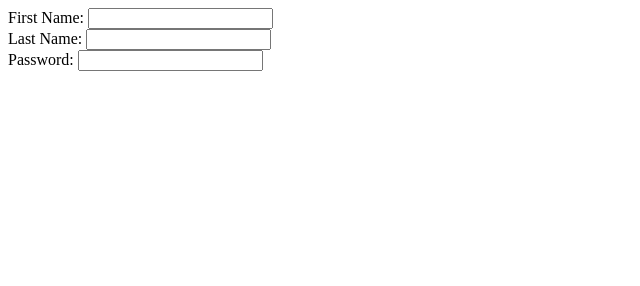
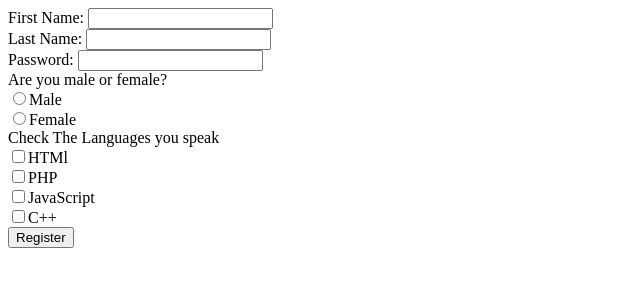
Before and after one commit to UneasyFool/WebSite, a plain HTML site: page Login-File.html in a window 1280 px wide. Shown: the whole page, without its empty margins (0-640 px from the left). Drawn offline with Linux system fonts and the light colour scheme.

Commit message:
Update Login-File.html

```diff
--- a/Login-File.html
+++ b/Login-File.html
@@ -8,6 +8,15 @@
 First Name: <input type="text" name="firstname"><br>
 Last Name: <input type="text" name="lastname"><br>
 Password: <input type="password" name="pwd"><br>
+Are you male or female?<br>
+<input type="radio" name="sex" value="male">Male<br>
+<input type="radio" name="sex" value="Female">Female<br>
+Check The Languages you speak<br>
+<input type="checkbox" name="Languages" value="HTML">HTMl<br>
+<input type="checkbox" name="Languages" value="HTML">PHP<br>
+<input type="checkbox" name="Languages" value="HTML">JavaScript<br>
+<input type="checkbox" name="Languages" value="HTML">C++<br>
+<input type="Submit" value="Register"><br>
 </form>
-<body>
-<hmtl>
+</body>
+</html>
```
